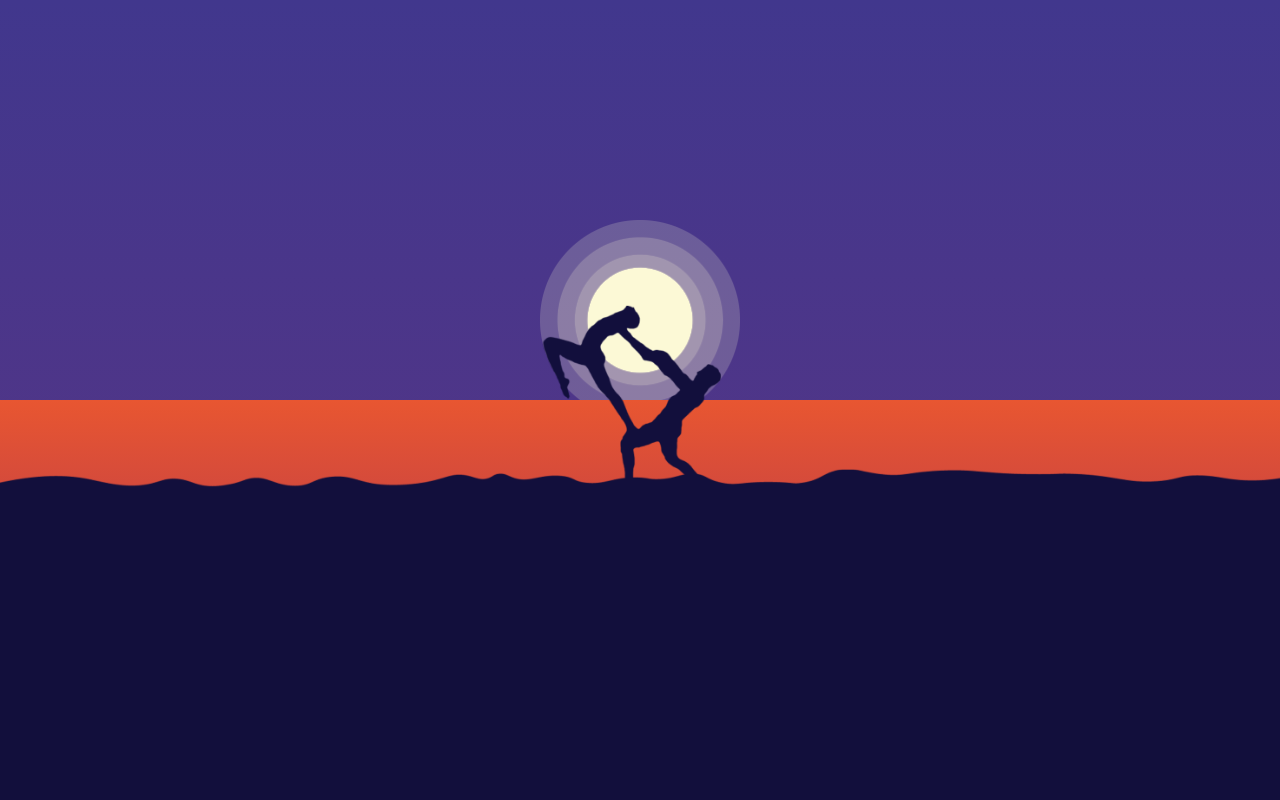
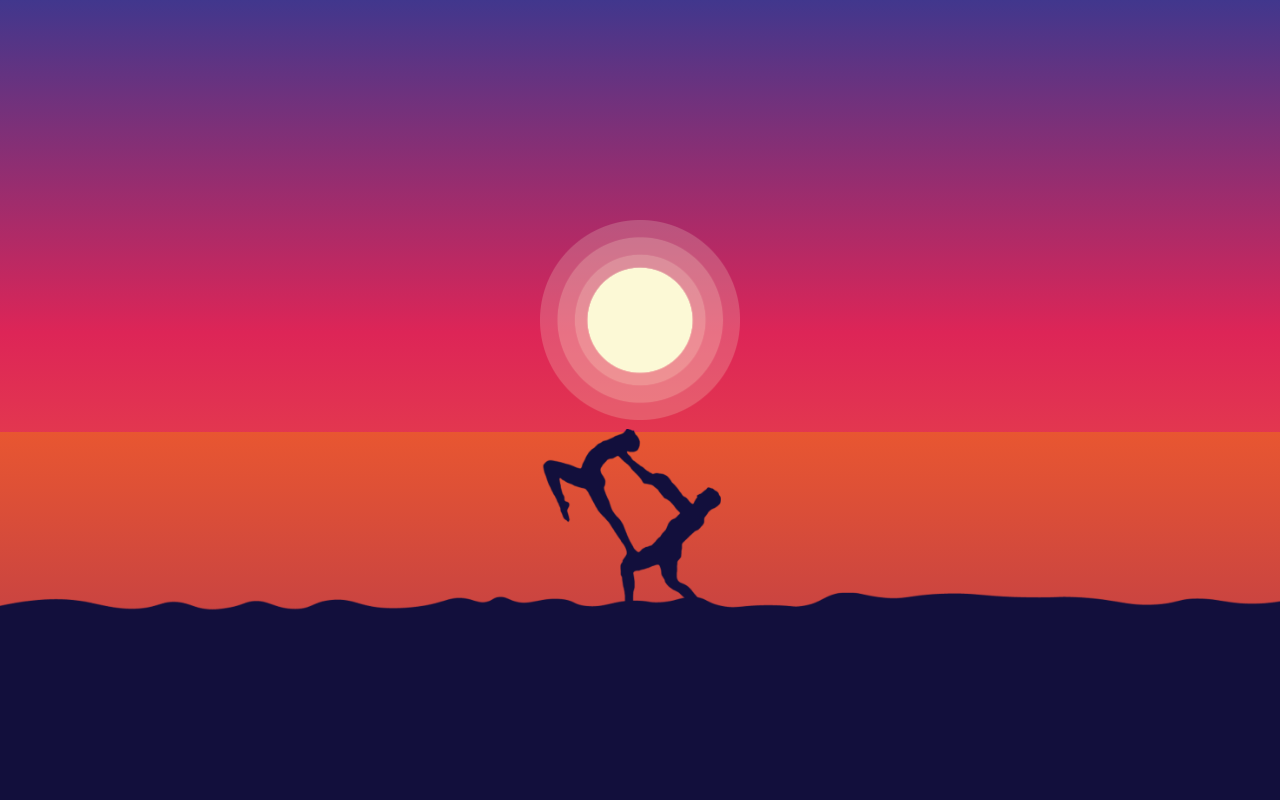
Before and after one commit to CaptainSkiddow/SpelRebel, a plain HTML site: page index.html in a window 1280 px wide. Shown: the top 800 px of the page. Drawn offline with Linux system fonts and the light colour scheme.

Commit message:
Parallax effect werkend op desktop
- Overflow clip toegepast
- Hoogtes veranderd
- Overgang van zon naar body opgelost
- Transitie op opacity van de yoga pose toegepast

```diff
--- a/index.css
+++ b/index.css
@@ -1,19 +1,21 @@
 html, body {
     margin: 0;
 }
+body{
+    background: #fcf9d6;
+}
 #parallax {
-    width: 100%;
     overflow: hidden;
 }
 #additional-content{
     height: 100vh;
 }
 .parallax-container {
-    /* position: relative; */
+    position: relative;
     width: 100vw;
-    overflow-y: visible;
+    overflow-y: clip;
     overflow-x: hidden;
-    height: 100vh;
+    height: 120vh;
 }
 .parallax-layer {
     position: absolute;
@@ -51,7 +53,7 @@ html, body {
 .reflection {
     z-index: 3;
     background: linear-gradient(180deg, rgba(232,86,49,1) 0%, rgba(142,32,96,1) 100%);
-    height: 50dvh;
+    height: 66dvh;
     bottom: 0;
 }
 .beach-yoga {
@@ -61,4 +63,5 @@ html, body {
     z-index: 4;
     background-size: contain;
     background-repeat: no-repeat;
+    transition: opacity 0.2s ease-out;
 }
--- a/index.js
+++ b/index.js
@@ -46,12 +46,19 @@ document.addEventListener('DOMContentLoaded', () => {
             maxHeight: 100
         };
 
+        // Flag to check if all images are fully scaled
+        let allImagesFullyScaled = true;
+
         // Apply scale, translation, custom transform, and height change to each image
         imageSettings.forEach((settings, index) => {
             const imgScale = calculateScale(settings.initialScale, scrollPos, settings.scaleRate, settings.maxScale);
             const imgTranslate = calculateTranslation(settings.initialTranslateY, scrollPos, settings.translateYRate);
+            const img = document.getElementById(`img${index + 1}`);
 
-            const img = document.getElementById(`img${index + 1}`);
+            // Check if the image is not fully scaled
+            if (imgScale < settings.maxScale) {
+                allImagesFullyScaled = false;
+            }
 
             // Combine new transformations with custom ones
             let transformStyles = `scale(${imgScale})`;
@@ -66,6 +73,26 @@ document.addEventListener('DOMContentLoaded', () => {
                 const imgHeight = calculateHeight(img1HeightSettings.initialHeight, scrollPos, img1HeightSettings.heightRate, img1HeightSettings.maxHeight);
                 img.style.height = `${imgHeight}px`;
             }
+
+            // Set opacity to 0 if all images are fully scaled
+            if (allImagesFullyScaled) {
+                imageSettings.forEach((_, index) => {
+                    const img = document.getElementById(`img${index + 1}`);
+                    img.style.opacity = '0';
+                });
+            } else {
+                // Reset opacity if not all images are fully scaled
+                imageSettings.forEach((_, index) => {
+                    const img = document.getElementById(`img${index + 1}`);
+                    img.style.opacity = '';
+
+                    // Specific code for fading out the third image
+                    if (index === 2) { // img3 is the third image (index 2)
+                        const img = document.getElementById(`img${index + 1}`);
+                        img.style.opacity = imgScale >= settings.maxScale ? '0' : '';
+                    }
+                });
+            }
         });
     });
 });
```
